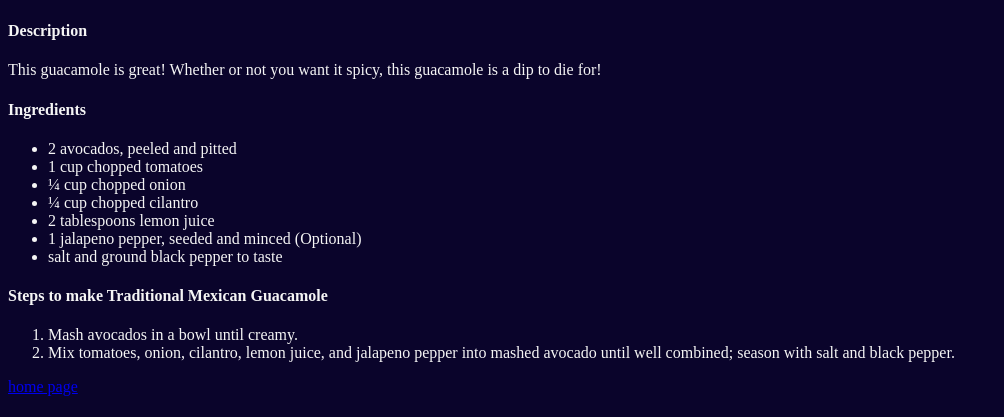
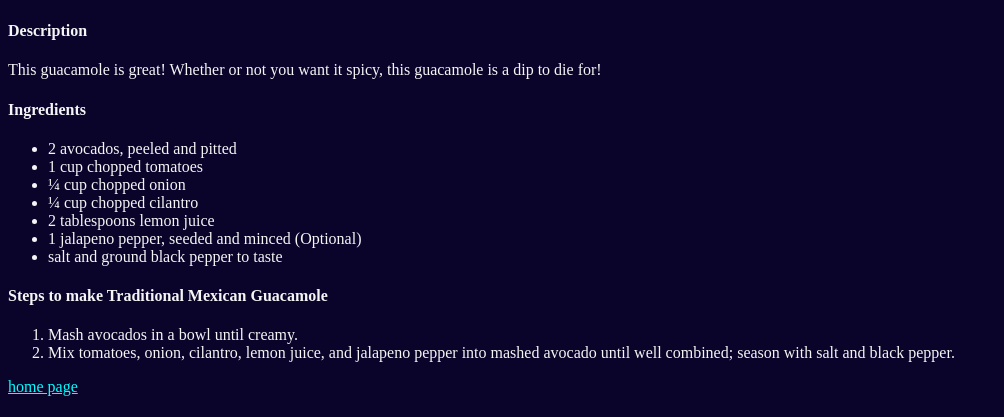
Before and after one commit to Nafiad/odin-recipes, a plain HTML site: page recipes/traditional_mexican_guacamole.html in a window 1280 px wide. Shown: the part 383-800 px from the top of the page, without its empty margins (0-1004 px from the left). Drawn offline with Linux system fonts and the light colour scheme.

Commit message:
changed the homepage link color

```diff
--- a/recipes/traditional_mexican_guacamole.html
+++ b/recipes/traditional_mexican_guacamole.html
@@ -24,6 +24,6 @@
         <li>Mash avocados in a bowl until creamy.</li>
         <li>Mix tomatoes, onion, cilantro, lemon juice, and jalapeno pepper into mashed avocado until well combined; season with salt and black pepper.</li>
     </ol>
-    <footer><a href="/index.html">home page</a></footer>
+    <footer><a style="color:aqua ;" href="/index.html">home page</a></footer>
   </body>
 </html>
```
